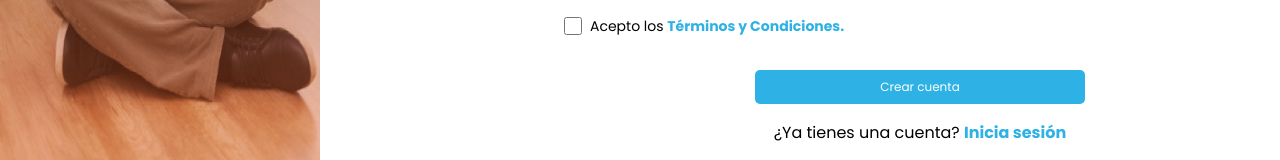
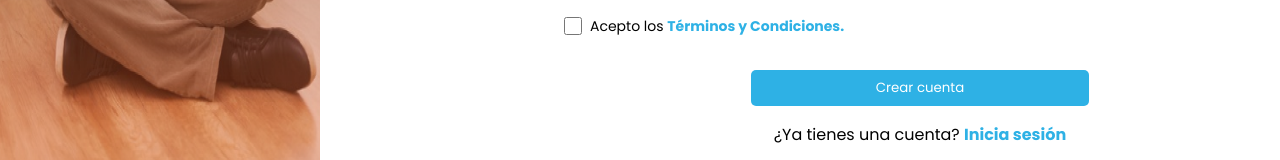
Before and after one commit to sinis23-alt/vreality-estate, a React (Create React App) app: page / in a window 1280 px wide. Shown: the part 605-765 px from the top of the page. Built offline with nearby package versions, Linux system fonts and the light colour scheme.

Commit message:
Arreglado la fuente del boton

```diff
--- a/src/components/Login.css
+++ b/src/components/Login.css
@@ -73,7 +73,7 @@
 
 .s-boton
 {
-    width: 100%;
+  width: 100%;
   padding-top: 0.4rem;
   padding-bottom: 0.4rem;
   border-radius: 5px;
@@ -82,6 +82,8 @@
   text-decoration-line: none;
   margin-top: 1.5rem;
   margin-bottom: -3rem;
+  display: flex;
+  justify-content: center;
 }
 
 .s-vinculo
--- a/src/components/Registrarse.css
+++ b/src/components/Registrarse.css
@@ -105,8 +105,6 @@ input[type="checkbox"]{
     margin-top: 2rem;
     padding: 0.5rem 7.8125rem 0.5rem 7.8125rem;
     font-family:'Poppins', sans-serif;
-    font-weight: 400;
-    font-size: 0.75rem;
     border-radius: 5px;
     border: none;
     outline: none;
```
